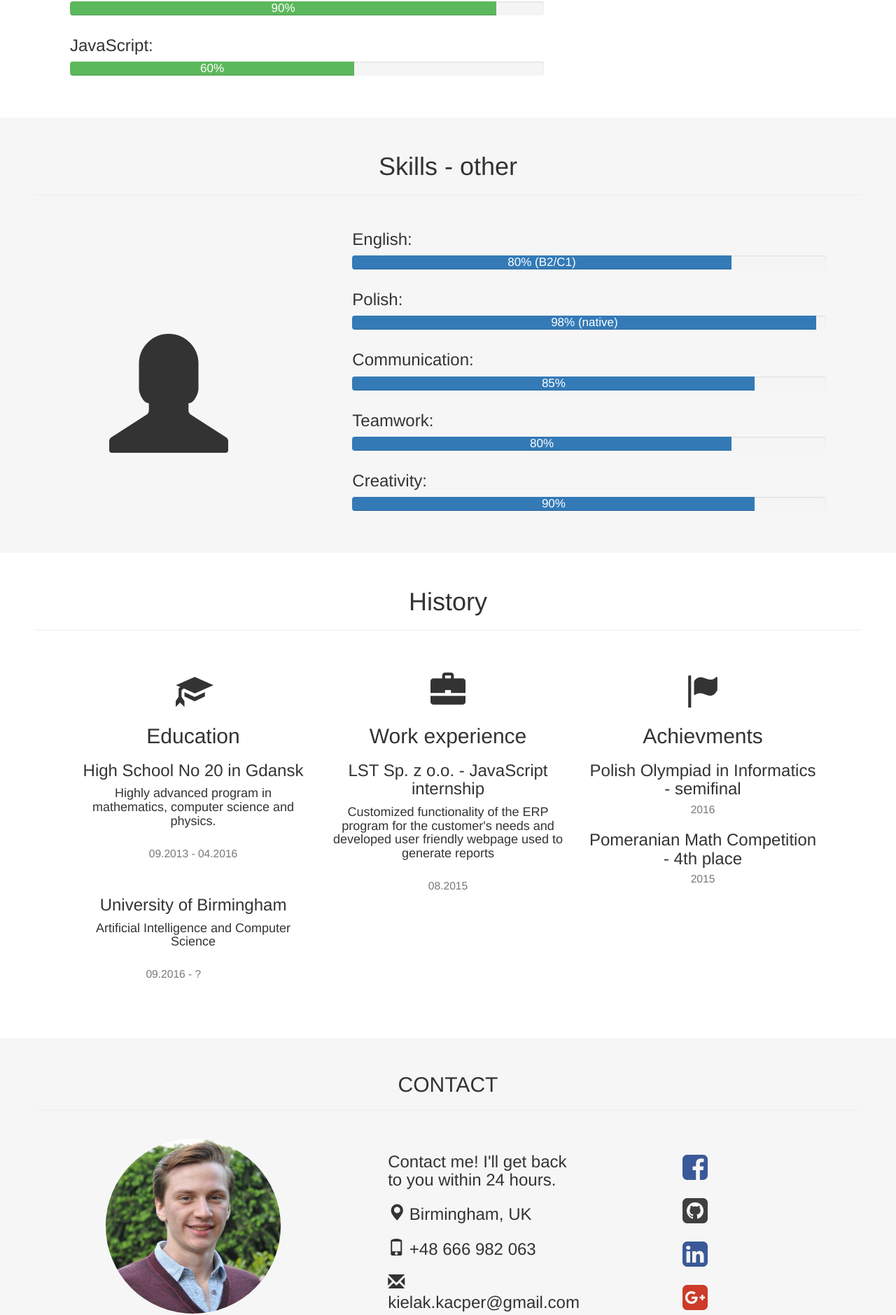
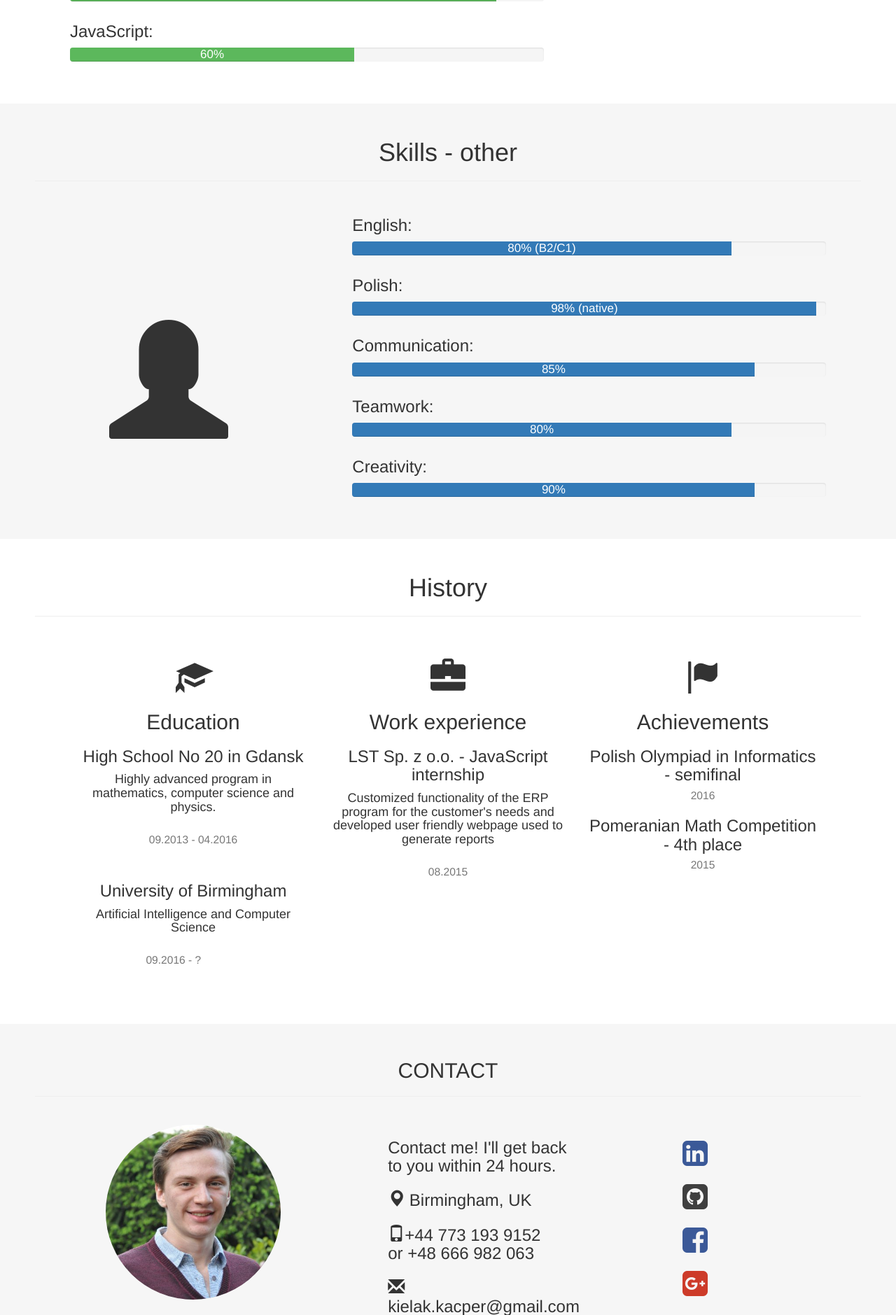
Before and after one commit to K-Kielak/PersonalWebsite, a web app: file index.html in a window 1280 px wide. Shown: the part 1453-3332 px from the top of the page at 70% size. Run offline with its HTML, style and script files only (its server is not run), Linux system fonts and the light colour scheme.

Commit message:
Debugging and information actualization

```diff
--- a/css/index.css
+++ b/css/index.css
@@ -25,7 +25,7 @@ body {
   position: fixed;
   top: 0;
   left: 0;
-  z-index: -2;
+  z-index: -99;
 }
 
 .img-bg-small {
@@ -41,14 +41,16 @@ body {
   position: fixed;
   top: 0;
   left: 0;
-  z-index: -1;
+  z-index: -98;
   display: none;
 }
 
 .navbar{
   /*position: relative;*/
+  margin-bottom: 0;
   background-color: transparent;
   border-color: transparent;
+  z-index: 99;
 }
 
 .navbar-nav li a:hover{
@@ -61,6 +63,7 @@ body {
 }
 
 .navbar-default .navbar-toggle {
+    background-color:rgba(15, 15, 15, 0.5);
     border-color: transparent;
     color: #ffffff !important;
 }
@@ -69,6 +72,7 @@ body {
   display: none;
   background-color: #151515;
   border-color: #151515;
+  z-index: 99;
 }
 
 .jumbotron {
@@ -191,6 +195,14 @@ footer .glyphicon {
 }
 
 @media screen and (max-width: 768px) {
+    body{
+      margin-top: 0;
+    }
+
+    #navbar-content-default{
+        background-color:rgba(15, 15, 15, 0.6);
+    }
+
     .img-bg-big{
       display: none;
     }
--- a/index.html
+++ b/index.html
@@ -161,7 +161,7 @@
    </div>
 
 
-   <div class="container-fluid bg-grey">
+   <div id="skills-other" class="container-fluid bg-grey">
     <h1 class="text-center">Skills - other</h2>
     <hr/>
     <div class="row">
@@ -249,7 +249,7 @@
        </div>
        <div class="col-sm-4">
          <span class="glyphicon glyphicon-flag logo-small"></span>
-         <h2>Achievments</h2>
+         <h2>Achievements</h2>
          <h3>Polish Olympiad in Informatics - semifinal<br/>
          <small>2016</small></h3>
          <h3>Pomeranian Math Competition - 4th place<br/>
@@ -272,18 +272,19 @@
            <div class="col-sm-6">
              <h3 class="contact">Contact me! I'll get back to you within 24 hours.</h3>
              <h3 class="contact"><span class="glyphicon glyphicon-map-marker"></span> Birmingham, UK</h3>
-             <h3 class="contact"><span class="glyphicon glyphicon-phone"></span> +48 666 982 063</h3>
+             <h3 class="contact"><span class="glyphicon glyphicon-phone"></span>+44 773 193 9152<br/>
+                                                                            or +48 666 982 063</h3>
              <h3 class="contact"><span class="glyphicon glyphicon-envelope"></span> kielak.kacper@gmail.com</h3>
            </div>
            <div class="col-sm-6 text-center">
                <div class="row contact">
-                 <a href="https://www.facebook.com/kacper.kielak.97" target="_blank" id="facebook"><i class="fa fa-facebook-square fa-3x" aria-hidden="true"></i></a>
+                 <a href="https://pl.linkedin.com/in/kkielak" target="_blank" id="linkedin"><i class="fa fa-linkedin-square fa-3x" aria-hidden="true"></i></a>
                </div>
                <div class="row contact">
                  <a href="https://github.com/K-Kielak" target="_blank" id="github"><i class="fa fa-github-square fa-3x" aria-hidden="true"></i></a>
                </div>
                <div class="row contact">
-                 <a href="https://pl.linkedin.com/in/kkielak" target="_blank" id="linkedin"><i class="fa fa-linkedin-square fa-3x" aria-hidden="true"></i></a>
+                 <a href="https://www.facebook.com/kacper.kielak.97" target="_blank" id="facebook"><i class="fa fa-facebook-square fa-3x" aria-hidden="true"></i></a>
                </div>
                <div class="row contact">
                  <a href="https://plus.google.com/111834954678889300884", target="_blank" id="google"><i class="fa fa-google-plus-square fa-3x" aria-hidden="true"></i></a>
--- a/js/index.js
+++ b/js/index.js
@@ -8,13 +8,19 @@ $(document).ready(function(){
    }
 
    function checkBackground(){
-     $(".img-bg-big").css("display", "none");
-     $(".img-bg-small").css("display", "none");
      if($(window).scrollTop() < 2000){
-      if($(window).width() < 768)
+      if($(window).width() < 768){
         $(".img-bg-small").css("display", "block");
-      else
+        $(".img-bg-big").css("display", "none");
+      }
+      else{
         $(".img-bg-big").css("display", "block");
+        $(".img-bg-small").css("display", "none");
+      }
+    }
+    else{
+      $(".img-bg-big").css("display", "none");
+      $(".img-bg-small").css("display", "none");
     }
    }
 
```
